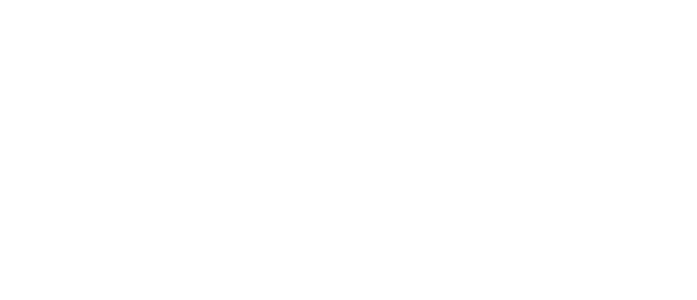
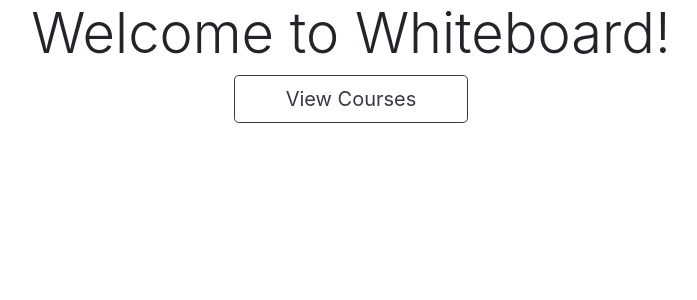
Before and after one commit to tsnaik/wbdv-sp20-tsnaik-client-angular, an Angular app: page / in a window 1280 px wide. Shown: the top 300 px of the page, without its empty margins (289-986 px from the left). Built offline with nearby package versions, Linux system fonts and the light colour scheme.

Commit message:
added home page

```diff
--- a/src/app/app-routing.module.ts
+++ b/src/app/app-routing.module.ts
@@ -1,3 +1,4 @@
+import { HomeComponent } from './components/home/home.component';
 import { LessonTabsComponent } from './components/lesson-tabs/lesson-tabs.component';
 import { ModuleListComponent } from './components/module-list/module-list.component';
 import { CourseViewerComponent } from './components/course-viewer/course-viewer.component';
@@ -7,6 +8,7 @@
 
 
 const routes: Routes = [
+  { path: '', component: HomeComponent },
   { path: 'table/courses', component: CourseTableComponent },
   { path: ':layout/courses/:cid/modules', component: CourseViewerComponent },
   { path: ':layout/courses/:cid/modules/:mid/lessons', component: CourseViewerComponent },
--- a/src/app/app.module.ts
+++ b/src/app/app.module.ts
@@ -8,6 +8,7 @@
 import { CourseViewerComponent } from './components/course-viewer/course-viewer.component';
 import { ModuleListComponent } from './components/module-list/module-list.component';
 import { LessonTabsComponent } from './components/lesson-tabs/lesson-tabs.component';
+import { HomeComponent } from './components/home/home.component';
 
 @NgModule({
   declarations: [
@@ -16,6 +17,7 @@
     CourseViewerComponent,
     ModuleListComponent,
     LessonTabsComponent,
+    HomeComponent,
   ],
   imports: [
     BrowserModule,
--- /dev/null
+++ b/src/app/components/home/home.component.css
@@ -0,0 +1,3 @@
+app-root,body,html{
+    height:100%;
+}
--- /dev/null
+++ b/src/app/components/home/home.component.html
@@ -0,0 +1,14 @@
+<div class="container-fluid h-100">
+    <div class="row h-100 justify-content-center align-items-center">
+        <div class="col-xs-12">
+            <h1 class="display-4 text-center">Welcome to Whiteboard!</h1>
+                <div class="row mx-1  justify-content-center">
+                    <div class="col-5">
+                        <a [routerLink]="['/table/courses']" routerLinkActive="router-link-active"
+                           class="btn btn-outline-dark btn-block border-dark btn-lg">View Courses</a>
+                    </div>
+
+                </div>
+        </div>
+    </div>
+</div>
--- /dev/null
+++ b/src/app/components/home/home.component.ts
@@ -0,0 +1,15 @@
+import { Component, OnInit } from '@angular/core';
+
+@Component({
+  selector: 'app-home',
+  templateUrl: './home.component.html',
+  styleUrls: ['./home.component.css']
+})
+export class HomeComponent implements OnInit {
+
+  constructor() { }
+
+  ngOnInit(): void {
+  }
+
+}
```
Also changed, not shown: 1 other file (tests, documents, lock files or other folders).
